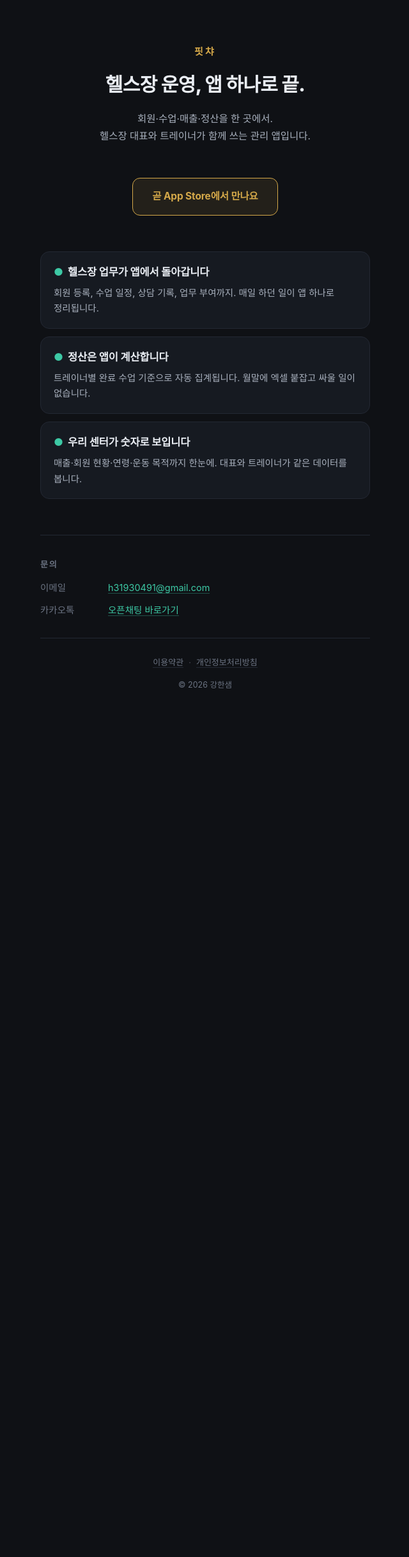
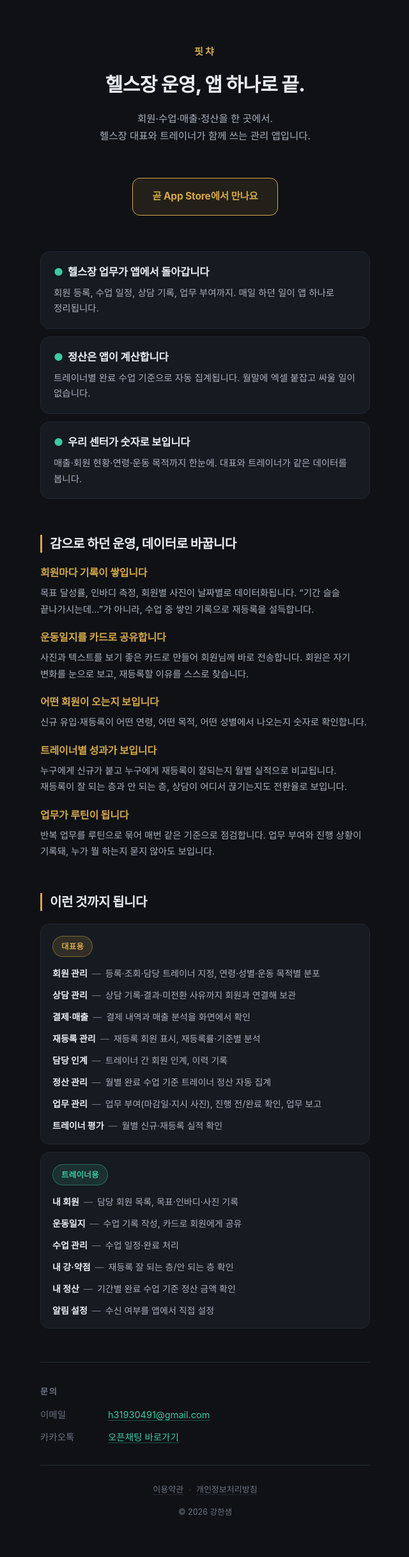
Before and after one commit to h31930491-cmd/fitcha-legal, a Jekyll site: the page built from index.html, in a window 1280 px wide. Shown: the whole page at 64% size, without its empty margins (319-959 px from the left). Built offline with Jekyll 4.4.1, drawn with Linux system fonts in a browser that asks for light colours; before the commit the page ends 1141 px from its top, so only the background shows below that.

Commit message:
feat: 랜딩에 확장 구역 2개 추가 (사용자 확정 문안)
기존 기능 카드 3개 아래에 붙인다.

- 구역 1 「감으로 하던 운영, 데이터로 바꿉니다」 — 항목 5개(제목+설명).
- 구역 2 「이런 것까지 됩니다」 — 대표용 8줄 / 트레이너용 6줄.
  두 묶음을 알약 태그(대표용=금색 · 트레이너용=청록)와 카드로 갈라 한눈에 구분되게 했다.

스타일은 기존 페이지와 같은 팔레트(#0f1115 · 금색 #d4a849 · 청록 #3dc9a5)를 쓰고
새 규칙만 더했다. 외부 라이브러리 없음.

★실측 대조를 통과한 표현만 들어 있다 —
  「자동 생성」 표기 없음(루틴은 "묶어 점검", 정산은 "자동 집계"),
  사진은 "회원별 사진"(비포·애프터 표기 없음),
  강·약점은 "잘 되는 층과 안 되는 층"·"상담이 어디서 끊기는지".

★추가만 했다(삭제 0줄) — 헤드라인·기능 카드 3개·App Store 버튼·문의·하단,
  요금 주석(PRICING:HIDDEN)·APPSTORE_LINK_HERE·OG 메타·meta description 전부 그대로다.
★terms.md · privacy.md 미접촉.

```diff
--- a/index.html
+++ b/index.html
@@ -98,6 +98,55 @@ permalink: /
   .feat p { margin: 0; color: var(--sub); font-size: 14.5px; line-height: 1.7; }
   .feat .dot { color: var(--teal); margin-right: 7px; }
 
+  /* ── 확장 구역(구역 1·2) — 기존 카드와 같은 팔레트·간격을 쓴다 ── */
+  .blk { padding: 0 0 52px; }
+  .blk-title {
+    margin: 0 0 20px;
+    font-size: 20px; font-weight: 800; line-height: 1.4;
+    letter-spacing: -0.02em;
+    color: var(--text);
+    padding-left: 12px;
+    border-left: 3px solid var(--gold);
+  }
+  /* 구역 1 — 제목+설명 묶음 */
+  .item { padding: 0 0 20px; }
+  .item:last-child { padding-bottom: 0; }
+  .item h3 {
+    margin: 0 0 7px;
+    font-size: 16px; font-weight: 700; line-height: 1.45;
+    letter-spacing: -0.01em;
+    color: var(--gold);
+  }
+  .item p { margin: 0; color: var(--sub); font-size: 14.5px; line-height: 1.75; }
+
+  /* 구역 2 — 대표용 / 트레이너용을 눈에 보이게 가른다 */
+  .role {
+    border: 1px solid var(--border);
+    border-radius: 14px;
+    background: var(--surface);
+    padding: 18px 18px 16px;
+    margin: 0 0 12px;
+  }
+  .role:last-child { margin-bottom: 0; }
+  .role-tag {
+    display: inline-block;
+    margin: 0 0 14px;
+    padding: 5px 13px;
+    border-radius: 999px;
+    font-size: 12.5px; font-weight: 700; letter-spacing: 0.02em;
+  }
+  .role-owner { background: rgba(212, 168, 73, 0.14); color: var(--gold); border: 1px solid rgba(212, 168, 73, 0.45); }
+  .role-trainer { background: rgba(61, 201, 165, 0.13); color: var(--teal); border: 1px solid rgba(61, 201, 165, 0.42); }
+  .lst { list-style: none; margin: 0; padding: 0; }
+  .lst li {
+    margin: 0 0 11px;
+    font-size: 14px; line-height: 1.65;
+    color: var(--sub);
+  }
+  .lst li:last-child { margin-bottom: 0; }
+  .lst b { color: var(--text); font-weight: 700; }
+  .lst .d { color: var(--faint); margin: 0 7px; }
+
   /* ── 문의 ── */
   .contact { border-top: 1px solid var(--border); padding: 34px 0 30px; }
   .contact h3 {
@@ -159,6 +208,63 @@ permalink: /
     </div>
   </section>
 
+  <!-- 구역 1 — 데이터로 무엇이 달라지는가 -->
+  <section class="blk">
+    <h2 class="blk-title">감으로 하던 운영, 데이터로 바꿉니다</h2>
+
+    <div class="item">
+      <h3>회원마다 기록이 쌓입니다</h3>
+      <p>목표 달성률, 인바디 측정, 회원별 사진이 날짜별로 데이터화됩니다. &ldquo;기간 슬슬 끝나가시는데&hellip;&rdquo;가 아니라, 수업 중 쌓인 기록으로 재등록을 설득합니다.</p>
+    </div>
+    <div class="item">
+      <h3>운동일지를 카드로 공유합니다</h3>
+      <p>사진과 텍스트를 보기 좋은 카드로 만들어 회원님께 바로 전송합니다. 회원은 자기 변화를 눈으로 보고, 재등록할 이유를 스스로 찾습니다.</p>
+    </div>
+    <div class="item">
+      <h3>어떤 회원이 오는지 보입니다</h3>
+      <p>신규 유입·재등록이 어떤 연령, 어떤 목적, 어떤 성별에서 나오는지 숫자로 확인합니다.</p>
+    </div>
+    <div class="item">
+      <h3>트레이너별 성과가 보입니다</h3>
+      <p>누구에게 신규가 붙고 누구에게 재등록이 잘되는지 월별 실적으로 비교됩니다. 재등록이 잘 되는 층과 안 되는 층, 상담이 어디서 끊기는지도 전환율로 보입니다.</p>
+    </div>
+    <div class="item">
+      <h3>업무가 루틴이 됩니다</h3>
+      <p>반복 업무를 루틴으로 묶어 매번 같은 기준으로 점검합니다. 업무 부여와 진행 상황이 기록돼, 누가 뭘 하는지 묻지 않아도 보입니다.</p>
+    </div>
+  </section>
+
+  <!-- 구역 2 — 기능 목록(대표용 / 트레이너용) -->
+  <section class="blk">
+    <h2 class="blk-title">이런 것까지 됩니다</h2>
+
+    <div class="role">
+      <p class="role-tag role-owner">대표용</p>
+      <ul class="lst">
+        <li><b>회원 관리</b><span class="d">—</span>등록·조회·담당 트레이너 지정, 연령·성별·운동 목적별 분포</li>
+        <li><b>상담 관리</b><span class="d">—</span>상담 기록·결과·미전환 사유까지 회원과 연결해 보관</li>
+        <li><b>결제·매출</b><span class="d">—</span>결제 내역과 매출 분석을 화면에서 확인</li>
+        <li><b>재등록 관리</b><span class="d">—</span>재등록 회원 표시, 재등록률·기준별 분석</li>
+        <li><b>담당 인계</b><span class="d">—</span>트레이너 간 회원 인계, 이력 기록</li>
+        <li><b>정산 관리</b><span class="d">—</span>월별 완료 수업 기준 트레이너 정산 자동 집계</li>
+        <li><b>업무 관리</b><span class="d">—</span>업무 부여(마감일·지시 사진), 진행 전/완료 확인, 업무 보고</li>
+        <li><b>트레이너 평가</b><span class="d">—</span>월별 신규·재등록 실적 확인</li>
+      </ul>
+    </div>
+
+    <div class="role">
+      <p class="role-tag role-trainer">트레이너용</p>
+      <ul class="lst">
+        <li><b>내 회원</b><span class="d">—</span>담당 회원 목록, 목표·인바디·사진 기록</li>
+        <li><b>운동일지</b><span class="d">—</span>수업 기록 작성, 카드로 회원에게 공유</li>
+        <li><b>수업 관리</b><span class="d">—</span>수업 일정·완료 처리</li>
+        <li><b>내 강·약점</b><span class="d">—</span>재등록 잘 되는 층/안 되는 층 확인</li>
+        <li><b>내 정산</b><span class="d">—</span>기간별 완료 수업 기준 정산 금액 확인</li>
+        <li><b>알림 설정</b><span class="d">—</span>수신 여부를 앱에서 직접 설정</li>
+      </ul>
+    </div>
+  </section>
+
   <!-- PRICING:HIDDEN — 심사 통과 전까지 숨긴다(총괄 확정 ⓑ). 승인 후 지시가 오면 이 주석의 여는 줄과 닫는 줄만 지워 켠다.
        ※주석 안에서는 하이픈 두 개를 쓰지 않는다(HTML 주석이 조기 종료된다).
   <section class="pricing">
```
